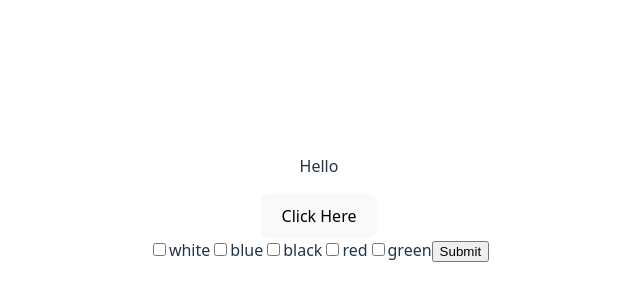
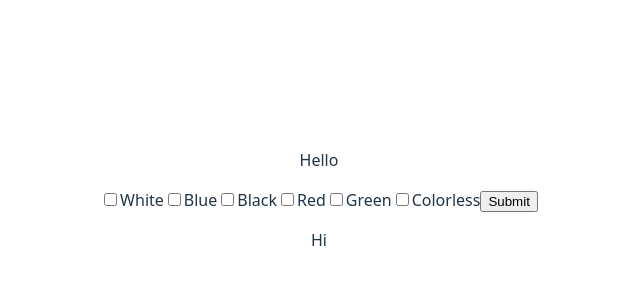
Before and after one commit to JonahEdelmanGold/FinalProj, a React (Vite) app: page / in a window 1280 px wide. Shown: the part 200-500 px from the top of the page, without its empty margins (321-961 px from the left). Built offline with nearby package versions, Linux system fonts and the light colour scheme; no server answers.

Commit message:
Cardlist Filtered Sent to Render

```diff
--- a/src/App.jsx
+++ b/src/App.jsx
@@ -1,13 +1,20 @@
-import { useState, useEffect } from 'react'
+import { useState, useEffect, useContext, } from 'react'
 import './App.css'
 import Filter from './Filter.jsx'
+import CardlistRender from './CardlistRender.jsx'
 
 function App() {
+  const [Cards, setCards] = useState([]);
+  useEffect(() =>{
+    //console.log(Cards);
+  },[Cards])
+
 
   return (
     <>
     <p>Hello</p>
-    <Filter></Filter>
+    <Filter Cards = {Cards => setCards(Cards)}></Filter>
+    <CardlistRender cardList = {Cards}></CardlistRender>
     </>
   );
 }
--- /dev/null
+++ b/src/CardlistRender.jsx
@@ -0,0 +1,12 @@
+import { useState, useEffect } from 'react'
+
+function CardlistRender({cardList}){
+    console.log(cardList);
+    return(
+        <>
+        <p>Hi</p>
+        </>
+    );
+}
+
+export default CardlistRender
--- a/src/Filter.jsx
+++ b/src/Filter.jsx
@@ -1,70 +1,65 @@
-import { useState, useEffect } from 'react'
+import { useState, useEffect, useContext } from 'react'
 
-function Filter(){
+function Filter({Cards}){
 
-    const [Cards, setCards] = useState("");
-    const [url, setUrl] = useState("https://api.scryfall.com/cards/search?q=c%3Awhite+mv%3D1");
+    const [url, setUrl] = useState("");
     const apiUrl = "https://api.scryfall.com/cards/search?q=";
+
     useEffect(() => {
+        console.log(url);
         let xhttp = new XMLHttpRequest();
         xhttp.onreadystatechange = function() {
             if (this.readyState == 4 && this.status == 200) {
                 let listsof = JSON.parse(this.response);
                 //console.log(listsof);
-                setCards(listsof);
+                Cards(listsof)
+                //console.log(listsof);
+                //console.log(Cards);
             }
         };
-
-        let query2 = encodeURIComponent("mv:3")
-        //console.log(query2);
-        let url2 = apiUrl + query2;
-        console.log(url2);
-
-        xhttp.open("GET", url2, true);
+        xhttp.open("GET", url, true);
         xhttp.send();
     }, [url]);
 
-    function setButton(){
-        setUrl();
-    };
+    const [queryURL, setQuery] = useState("");
+
     const handleSubmit = (e) =>{
         e.preventDefault();
         const formCheckboxes = Array.from(e.target.elements);
-        //console.log(formCheckboxes);
-        formCheckboxes.forEach(element => {
-            console.log(element.name + " " + element.checked);
+        let oldQuery = "";
+        let newQuery = "";
+
+        formCheckboxes.forEach((element) => {
+            if(element.type == "checkbox" && element.checked == true){
+                if(element.name !== "Blue"){
+                    newQuery = newQuery + element.name[0];
+                }else{
+                    newQuery = newQuery + "U";
+                }
+            }
         });
+        setQuery(newQuery);
+        let colorQuery = encodeURI("color="+ newQuery);
+        console.log(colorQuery);
+        let url2 = apiUrl + colorQuery;
+        setUrl(url2);
     }
-
-
-    const Checkbox = ({label}) =>{
-        const [checked, setChecked] = useState(true);
-        const id = label;
-
-        function handleClick(){
-            setChecked(!checked);
-            //console.log(checked);
-        }
-
-        var thisLabel = label;
-
-        return(
-            <>
-            <input type = "checkbox" name = {thisLabel} onClick={handleClick}></input>
-            <label>{thisLabel}</label>
-            </>
-        );
-    };
 
     return(
         <>
-        <button onClick={setButton}>Click Here</button>
         <form id = "ColorFilter" onSubmit = {handleSubmit}>
-            <Checkbox label = "white"></Checkbox>
-            <Checkbox label = "blue"></Checkbox>
-            <Checkbox label = "black"></Checkbox>
-            <Checkbox label = "red"></Checkbox>
-            <Checkbox label = "green"></Checkbox>
+            <input type = "checkbox" name = "White"></input>
+                <label for="White">White</label>
+            <input type = "checkbox" name = "Blue"></input>
+                <label for="Blue">Blue</label>
+            <input type = "checkbox" name = "Black"></input>
+                <label for="Black">Black</label>
+            <input type = "checkbox" name = "Red"></input>
+                <label for="Red">Red</label>
+            <input type = "checkbox" name = "Green"></input>
+                <label for="Green">Green</label>
+            <input type = "checkbox" name = "Colorless"></input>
+                <label for="Green">Colorless</label>
             <input type = "submit" value = "Submit"></input>
         </form>
         </>
```
